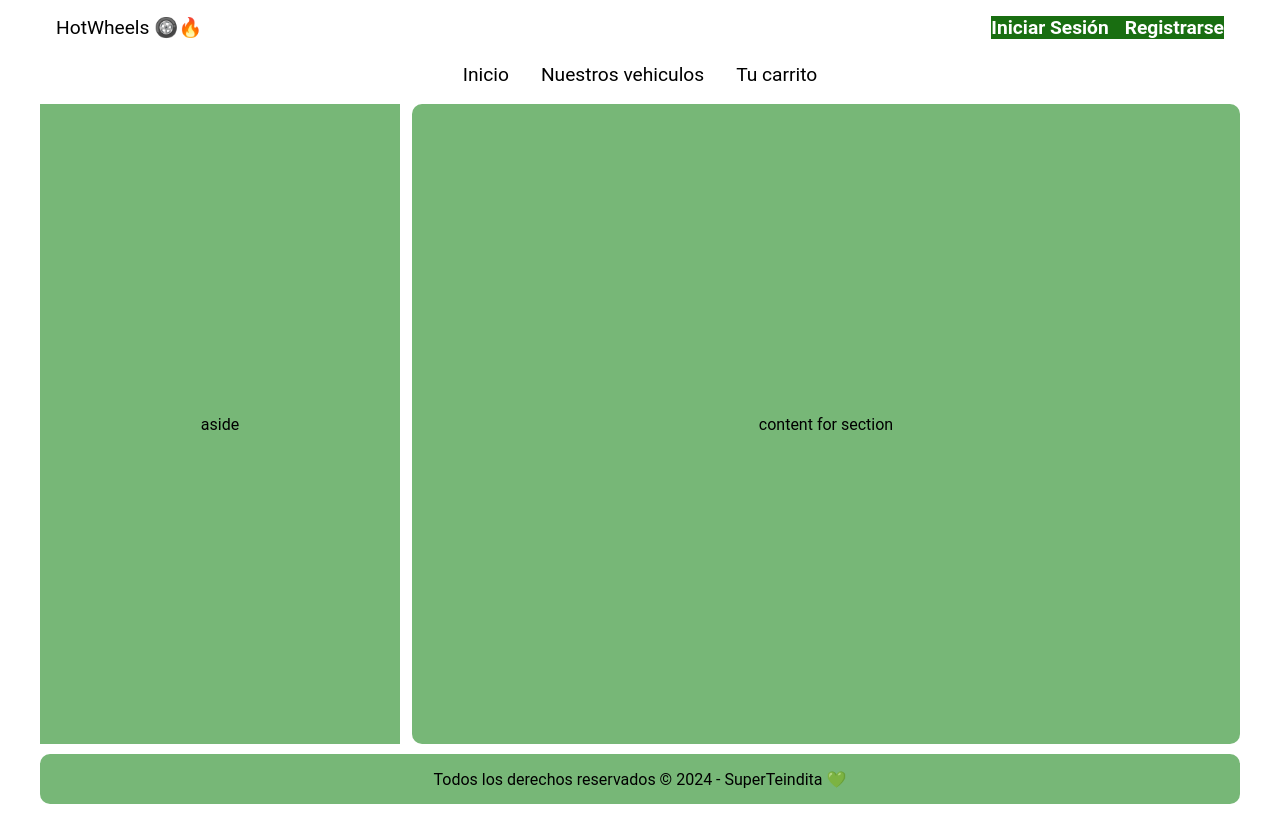
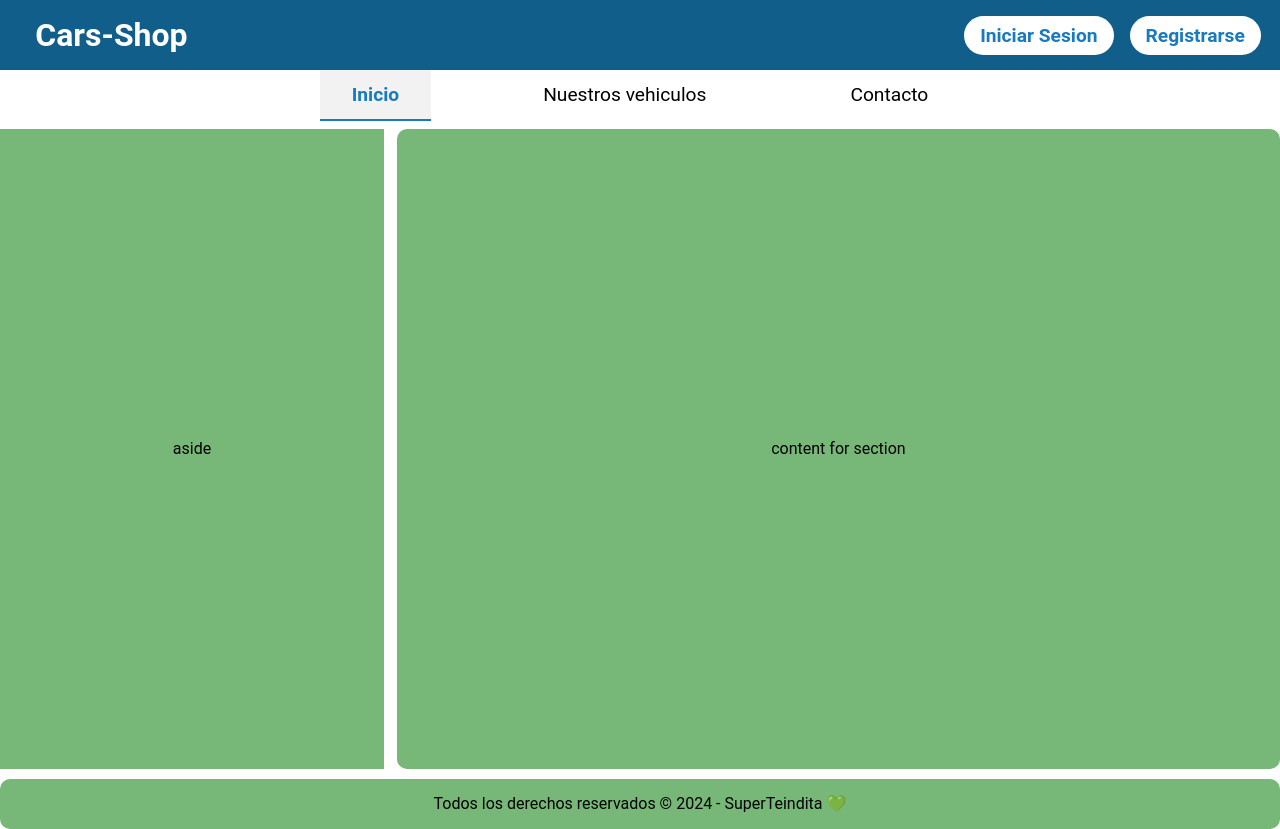
Before and after one commit to ValenMorales/Git-practice, a React (Vite) app: page / in a window 1280 px wide. Before the commit the page ends 804 px from the top, so only its background shows below. Built offline with nearby package versions, Linux system fonts and the light colour scheme.

Commit message:
Header Styling, RouteLable component for navbar

```diff
--- a/src/App.css
+++ b/src/App.css
@@ -3,12 +3,16 @@
   margin: 0;
   padding: 0;
   box-sizing: border-box;
+
+  --primary-color: #125e8a;
+  --secondary-color: #197bbd;
+  --tertiary-color: #343a40;
 }
 
-.header,
-.main,
-.footer {
-  width: 98%;
-  max-width: 1200px;
-  margin: 0 auto;
+body {
+  width: 100vw;
+  height: 100vh;
+  box-sizing: border-box;
+  display: flex;
+  flex-direction: column;
 }
--- a/src/components/Header.tsx
+++ b/src/components/Header.tsx
@@ -1,22 +1,44 @@
+import { useState } from "react";
+import RouteLabel from "./RouteLabel";
 import "../styles/Header.css";
 
+type Route = {
+  key: number;
+  content: string;
+};
+
+const routes: Route[] = [
+  { key: 1, content: "Inicio" },
+  { key: 2, content: "Nuestros vehiculos" },
+  { key: 3, content: "Contacto" },
+];
+
 export default function Header() {
+  const [activeKey, setActiveKey] = useState<number>(1);
+
   return (
     <header className="header">
       <div className="header-content">
-        <span>
-          HotWheels 🛞🔥
-        </span>
-        <ul className="action-buttons">
-          <li>Iniciar Sesión</li>
-          <li>Registrarse</li>
+        <h1 className="header-title">Cars-Shop</h1>
+        <ul className="header-action-buttons">
+          <li className="header-action-button">
+            <a href="#">Iniciar Sesion</a>
+          </li>
+          <li className="header-action-button">
+            <a href="#">Registrarse</a>
+          </li>
         </ul>
       </div>
       <section className="nav-bar">
-        <ul>
-          <li className="route">Inicio</li>
-          <li className="route">Nuestros vehiculos</li>
-          <li className="route">Tu carrito</li>
+        <ul className="nb-routes">
+          {routes.map((route) => (
+            <RouteLabel
+              key={route.key}
+              content={route.content}
+              isActive={route.key === activeKey}
+              changeActiveKey={() => setActiveKey(route.key)}
+            />
+          ))}
         </ul>
       </section>
     </header>
--- /dev/null
+++ b/src/components/RouteLabel.tsx
@@ -0,0 +1,22 @@
+import '../styles/Header.css';
+
+type RouteLabelProps = {
+  content: string;
+  isActive: boolean;
+  changeActiveKey: () => void;
+};
+
+export default function RouteLabel({
+  content,
+  isActive,
+  changeActiveKey
+}: RouteLabelProps) {
+  return (
+    <li
+      className={isActive ? "nb-route-actived" : "nb-route"}
+      onClick={changeActiveKey}
+    >
+      <a href="#">{content}</a>
+    </li>
+  );
+}
--- a/src/styles/Header.css
+++ b/src/styles/Header.css
@@ -8,22 +8,40 @@
 
   .header-content {
     display: flex;
+    background-color: var(--primary-color);
     justify-content: space-between;
     align-items: center;
     width: 100%;
+    padding: 0 1.2rem;
+
+    .header-title {
+      font-size: 2rem;
+      font-weight: 700;
+      color: white;
       padding: 1rem;
+    }
 
-    ul {
+    .header-action-buttons {
       display: flex;
       align-items: center;
       gap: 1rem;
       list-style: none;
+
+      .header-action-button a {
+        color: var(--secondary-color);
+        text-decoration: none;
+        padding: 0.5rem 1rem;
+        border-radius: 20px;
+        font-weight: 700;
+        background-color: white;
+        transition: all 0.3s;
       }
 
-    .action-buttons {
+      .header-action-button a:hover {
+        background-color: var(--secondary-color);
         color: white;
-      font-weight: 700;
-      background-color: rgb(25, 110, 17);
+        box-shadow: 0 0 10px rgba(0, 0, 0, 0.2);
+      }
     }
   }
 
@@ -31,20 +49,42 @@
     display: flex;
     justify-content: center;
     align-items: center;
-    width: 100%;
-    padding: 0.5rem 0;
 
-    ul {
+    .nb-routes {
       display: flex;
       align-items: center;
-      gap: 2rem;
+      gap: 5rem;
       list-style: none;
+
+      li a {
+        padding: 0.8rem 2rem;
       }
 
-    .route:hover {
+      .nb-route a {
+        color: black;
+        font-weight: 400;
+        transition: all 0.3s;
+        text-decoration: none;
+        display: flex;
+        align-items: center;
+        height: 100%;
+      }
+
+      .nb-route-actived a {
+        text-decoration: none;
+        background-color: rgba(0, 0, 0, 0.05);
+        font-weight: bold;
+        border-bottom: 2px solid var(--secondary-color);
+        color: var(--secondary-color);
+      }
+
+      .nb-route a:hover {
         cursor: pointer;
+        text-decoration: none;
         font-weight: bold;
-      color: rgb(60, 219, 60);
+        color: var(--secondary-color);
+        opacity: 0.8;
       }
     }
   }
+}
```
Lines whose indentation alone changed are shown as unchanged.
